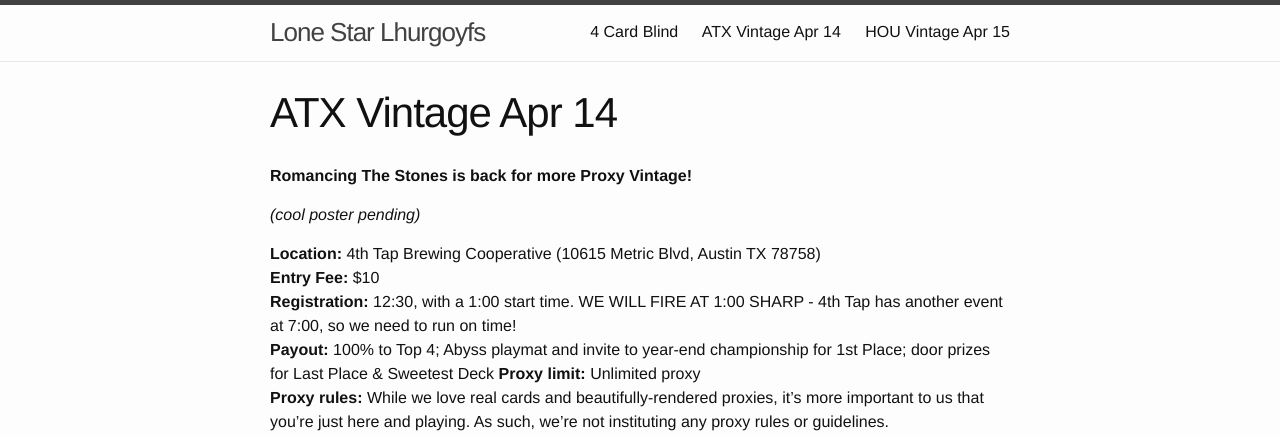
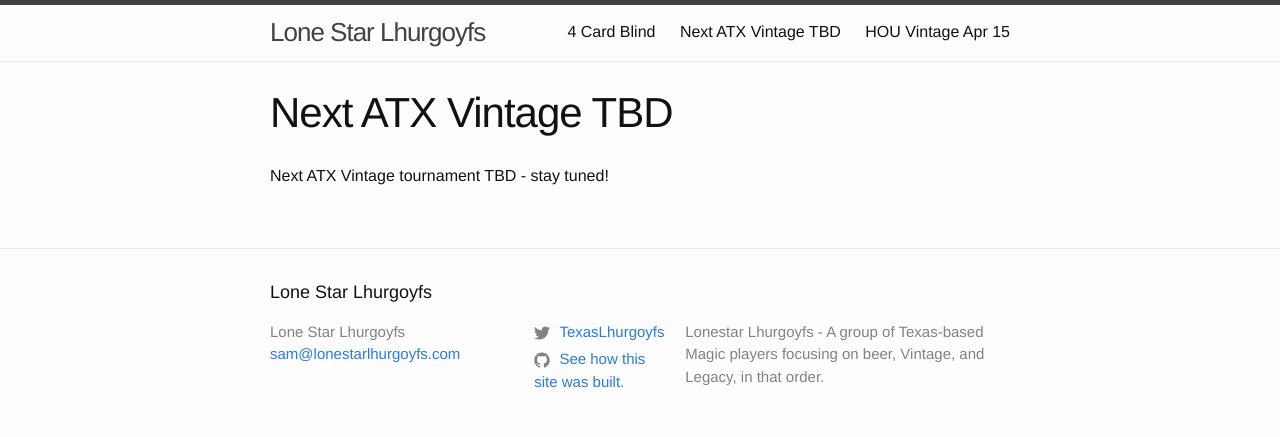
Before and after one commit to LoneStarLhurgoyfs/lonestarlhurgoyfs.github.io, a Jekyll site: the page built from ATXVintage.md, in a window 1280 px wide. Shown: the top 437 px of the page. Built offline with Jekyll 4.4.1, drawn with Linux system fonts in a browser that asks for light colours; some of the changed text lies outside the part shown.

```diff
--- a/ATXVintage.md
+++ b/ATXVintage.md
@@ -1,20 +1,7 @@
 ---
 layout: page
-title: "ATX Vintage Apr 14"
+title: "Next ATX Vintage TBD"
 permalink: /ATXVintage/
 ---
 
- **Romancing The Stones is back for more Proxy Vintage!**
-
- *(cool poster pending)*
-
-
- **Location:** 4th Tap Brewing Cooperative (10615 Metric Blvd, Austin TX 78758)
- **Entry Fee:** $10
- **Registration:** 12:30, with a 1:00 start time. WE WILL FIRE AT 1:00 SHARP - 4th Tap has another event at 7:00, so we need to run on time!
- **Payout:** 100% to Top 4; Abyss playmat and invite to year-end championship for 1st Place; door prizes for Last Place & Sweetest Deck
- **Proxy limit:** Unlimited proxy
- **Proxy rules:** While we love real cards and beautifully-rendered proxies, it’s more important to us that you’re just here and playing. As such, we’re not instituting any proxy rules or guidelines.
- **Decklists:** We will be collecting decklists to post online after the event.
-
-![](https://images.lonestarlhurgoyfs.com/2018-04-14/abyss_poster.jpg)
+Next ATX Vintage tournament TBD - stay tuned!
```
Also changed, not shown: _posts/2018-04-16-14-April-2018-Results.markdown (added, +105 -0 lines).
